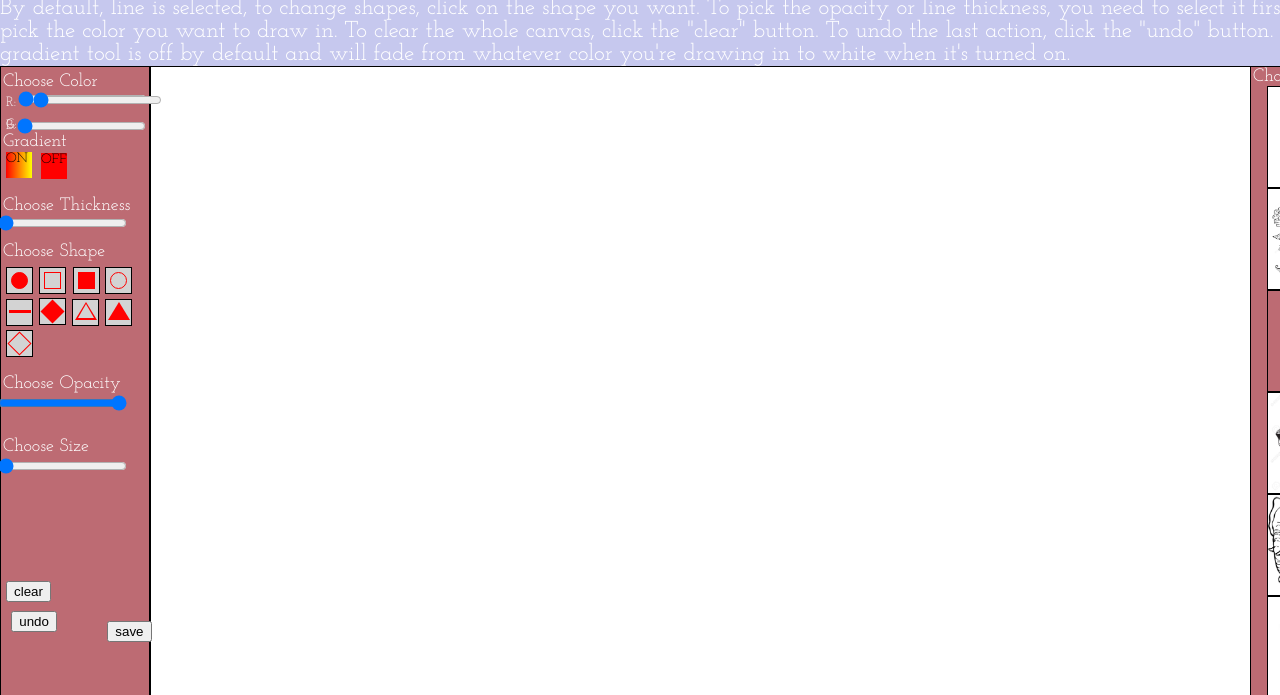
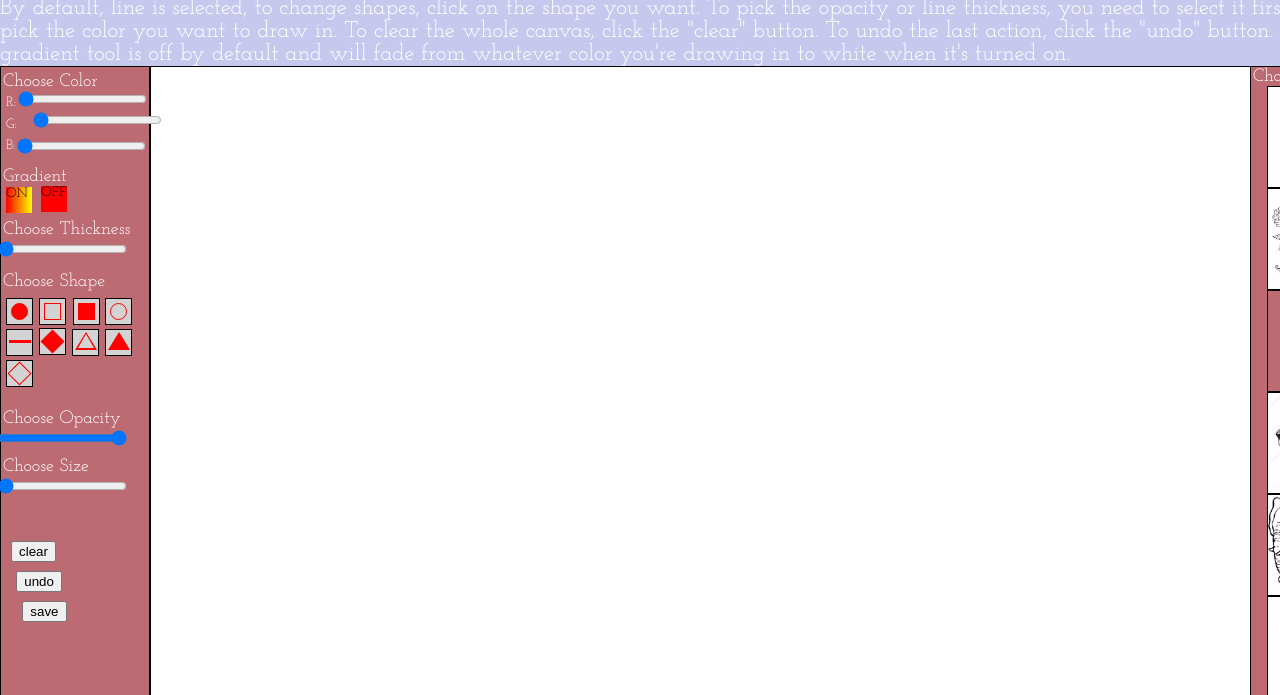
Before and after one commit to MichSol96/FinalProject, a plain HTML site: page public_html/index.html in a window 1280 px wide. Shown: the part 105-800 px from the top of the page. Drawn offline with Linux system fonts and the light colour scheme.

Commit message:
actually finished

```diff
--- a/public_html/index.html
+++ b/public_html/index.html
@@ -64,10 +64,12 @@ and open the template in the editor.
 
 
 
+                <div id="buttons">
+                    <input type="button" value="clear" id="clr" onclick="erase()">
+                    <input type="button" value="undo" id="undo" onclick="undo()">
+                    <input type="button" value="save" id="save" onclick="save()">
+                </div>
 
-                <input type="button" value="clear" id="clr" onclick="erase()">
-                <input type="button" value="undo" id="undo" onclick="undo()">
-                <input type="button" value="save" id="save" onclick="save()">
 
             </div>
 
--- a/public_html/stylesheet1.css
+++ b/public_html/stylesheet1.css
@@ -83,21 +83,21 @@ p{
 #brushSelection{
     color: white;
     position: relative;
-    top: -37px;
+    top: -13px;
     left: 2px;
 }
 
 #shapeSelection{
     color: white;
     position: relative;
-    top: -33px;
+    top: -3px;
     left: 2px;
 }
 
 #opacitySelction{
     color: white;
     position: relative;
-    top: -205px;
+    top: -170px;
     left: 2px;
 }
 
@@ -125,7 +125,11 @@ p{
 }
 
 
-
+#buttons{
+    position: relative;
+    top: -40px;
+    left: 5px;
+}
 
 #clr{
     position:relative;
@@ -141,8 +145,8 @@ p{
 
 #save{
     position: relative;
-    top: 0px;
-    left: 5px;
+    top: 20px;
+    left: -85px;
 }
 
 #canvasimg{
@@ -161,7 +165,7 @@ p{
     border: 1px solid;
     height: 25px;
     width: 25px;
-    top: -81px;
+    top: -50px;
     left: 5px;
 }
 
@@ -182,7 +186,7 @@ p{
     border: 1px solid;
     height: 25px;
     width: 25px;
-    top: -54px;
+    top: -23px;
     left: 38px;
 }
 
@@ -201,7 +205,7 @@ p{
     border: 1px solid;
     height: 25px;
     width: 25px;
-    top: -108px;
+    top: -77px;
     left: 71.5px;
 }
 
@@ -221,7 +225,7 @@ p{
     border: 1px solid;
     height: 25px;
     width: 25px;
-    top: -27px;
+    top: 4px;
     left: 104px;
 }
 
@@ -242,7 +246,7 @@ p{
     border: 1px solid;
     height: 25px;
     width: 25px;
-    top: -103px;
+    top: -73px;
     left: 5px;
 }
 
@@ -262,7 +266,7 @@ p{
     border: 1px solid;
     height: 25px;
     width: 25px;
-    top: -185px;
+    top: -155px;
     left: 38px;
 }
 
@@ -282,7 +286,7 @@ p{
     border: 1px solid;
     height: 25px;
     width: 25px;
-    top: -130px;
+    top: -100px;
     left: 104px;
 }
 
@@ -303,7 +307,7 @@ p{
     border: 1px solid;
     height: 25px;
     width: 25px;
-    top: -180px;
+    top: -150px;
     left: 5px;
 }
 
@@ -324,7 +328,7 @@ p{
     border: 1px solid;
     height: 25px;
     width: 25px;
-    top: -157px;
+    top: -127px;
     left: 71px;
 }
 
@@ -357,19 +361,19 @@ footer{
     background-color: #bd6b73;
     position: relative;
     height:auto;
-    width: 1150px;
+    width: 1400px;
     font-family: 'Sacramento', cursive;
     text-align: center;
     color: white;
     font-size: 23px;
-    top: 20px;
-    padding-left: 250px;
+    top: -700px;
+
 }
 
 
 #opacityRange{
     position:relative;
-    top:-205px;
+    top:-170px;
     left: -5px;
 }
 
@@ -400,13 +404,13 @@ footer{
 #greenRange{
     position: relative;
     left: 10px;
-    top: -20px;
+    top: 0px;
 
 }
 
 #blue{
     position: relative;
-    top: -30px;
+    top: -10px;
     color: white;
     font-size: 75%;
     left: 5px;
@@ -421,7 +425,7 @@ footer{
 #brushRange{
     position: relative;
     left: -5px;
-    top: -39px;
+    top: -13px;
 }
 
 #theBackground{
@@ -436,14 +440,14 @@ footer{
 
 #sizeRange{
     position: relative;
-    top: -100px;
+    top: -80px;
     left: -5px;
 }
 
 #sizeSelection{
     color: white;
     position: relative;
-    top: -100px;
+    top: -80px;
     left: 2px;
 }
 
@@ -519,14 +523,14 @@ footer{
 #gradientSelection{
     color: white;
     position: relative;
-    top: -30px;
+    top: 5px;
     left: 2px;
 }
 
 #gradientOn{
     background: linear-gradient(to right, red , yellow);
     position: relative;
-    top: -55px;
+    top: -20px;
     left: 5px;
     height: 26px;
     width: 26px;
@@ -536,7 +540,7 @@ footer{
 #gradientOff{
     background: red;
     position: relative;
-    top: -28px;
+    top: 5px;
     left: 40px;
     height: 26px;
     width: 26px;
```
Also changed, not shown: 1 other file.
